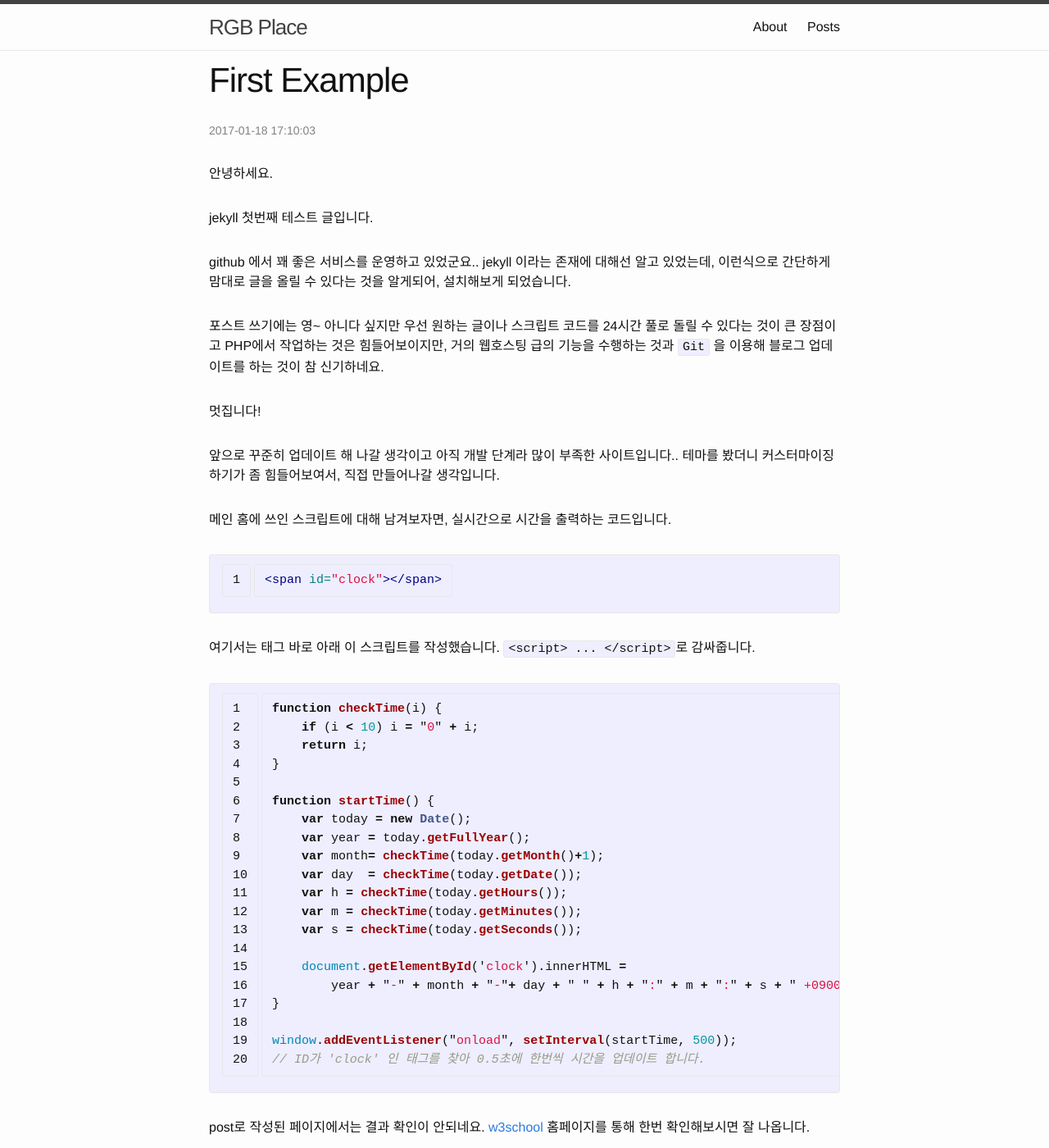
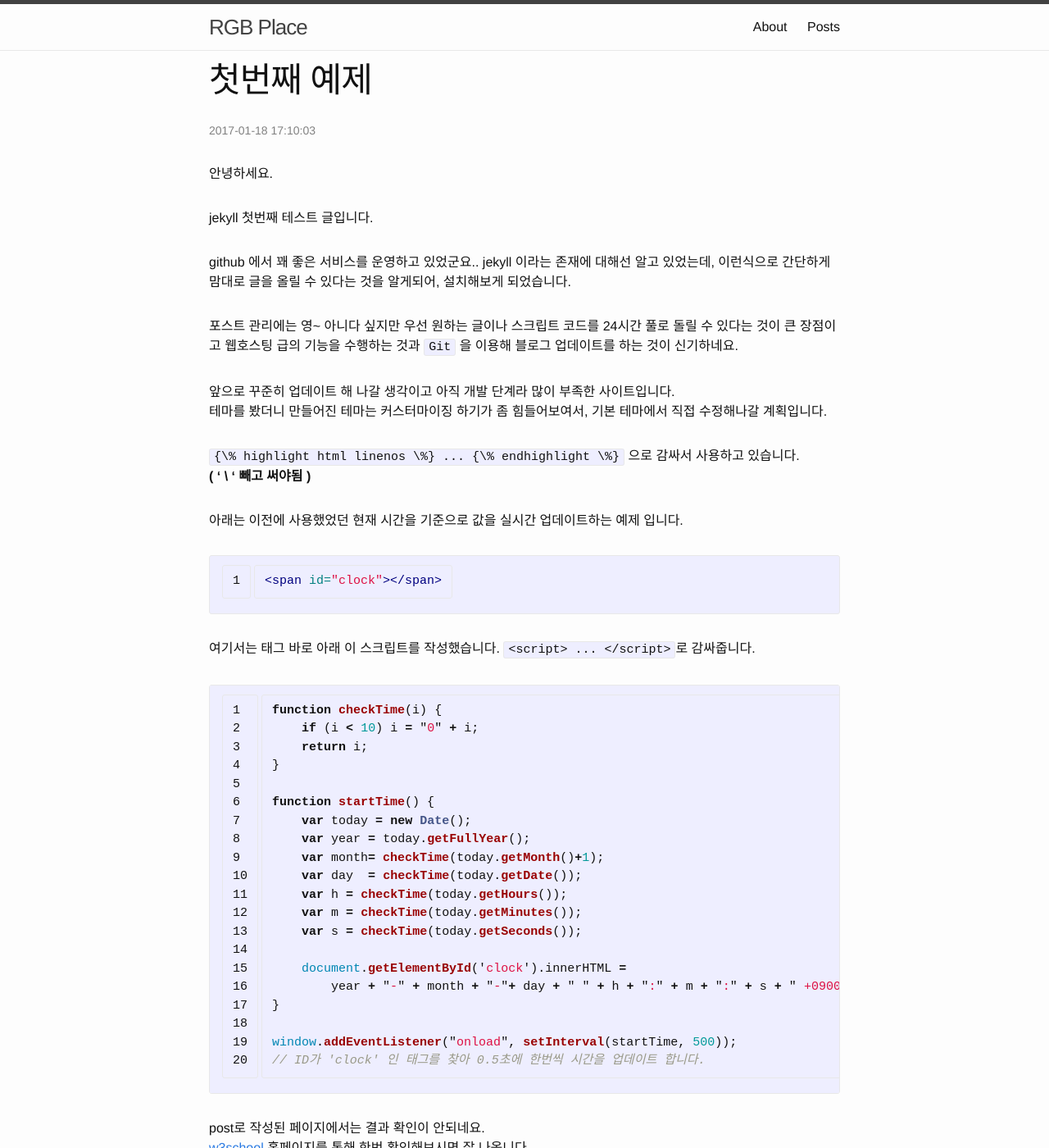
Before and after one commit to 6lueparr0t/about-rgbplace, a Jekyll site: the page built from _posts/example/2017-01-19-첫번째-예제.markdown, in a window 1280 px wide and 1400 px high. Shown: the whole window at 82% size. Built offline with Jekyll 4.4.1, drawn with Linux system fonts in a browser that asks for light colours; nearby versions of some CDN libraries; comment, search, counter and statistics services are not loaded; some of the changed text lies outside the part shown.

Commit message:
auto commit 2017-01-26 00:07:34

```diff
--- a/_layouts/post.html
+++ b/_layouts/post.html
@@ -20,26 +20,17 @@
 관련 글
 </p>
 
+{% for tag in site.categories %}
   <ul class="post-list">
-{% if page.categories contains "start" %}
-	{% for post in site.categories.start %}
-		{% if post.categories contains "start" and post.page_num == page.page_num  %}
-      <li>
-        <a class="post-link" href="{{ post.url | relative_url }}">{{ post.title | escape }}
-          <span class="post-datetime">{{ post.date | date: "%Y-%m-%d" }}</span>
-        </a>
-      </li>
-		{% endif %}
-	{% endfor %}
-{% elsif page.categories contains "example" %}
-	{% for post in site.categories.example %}
-		{% if post.categories contains "example" and post.page_num == page.page_num  %}
-      <li>
-        <a class="post-link" href="{{ post.url | relative_url }}">{{ post.title | escape }}
-          <span class="post-datetime">{{ post.date | date: "%Y-%m-%d" }}</span>
-        </a>
-      </li>
-		{% endif %}
-	{% endfor %}
-{% endif %}
+    {% assign pages_list = tag[1] %}
+    {% for post in pages_list %}
+      {% if post.title != null and post.categories == page.categories %}
+      {% if group == null or group == post.group %}
+      <li><a href="{{ site.url }}{{ post.url }}">{{ post.title }}<span class="entry-date"><time datetime="{{ post.date | date_to_xmlschema }}" itemprop="datePublished">{{ post.date | date: "%B %d, %Y" }}</time></a></li>
+      {% endif %}
+      {% endif %}
+    {% endfor %}
+    {% assign pages_list = nil %}
+    {% assign group = nil %}
   </ul>
+{% endfor %}
--- a/_posts/example/2017-01-19-First-Example.markdown
+++ b/_posts/example/2017-01-19-첫번째-예제.markdown
@@ -1,6 +1,6 @@
 ---
 layout: post
-title:  "First Example"
+title:  "첫번째 예제"
 date:   2017-01-19 02:10:03 +0900
 categories: example
 ---
@@ -11,15 +11,18 @@
 
 github 에서 꽤 좋은 서비스를 운영하고 있었군요.. jekyll 이라는 존재에 대해선 알고 있었는데, 이런식으로 간단하게 맘대로 글을 올릴 수 있다는 것을 알게되어, 설치해보게 되었습니다.
 
-포스트 쓰기에는 영~ 아니다 싶지만 우선 원하는 글이나 스크립트 코드를 24시간 풀로 돌릴 수 있다는 것이 큰 장점이고
-PHP에서 작업하는 것은 힘들어보이지만, 거의 웹호스팅 급의 기능을 수행하는 것과 `Git` 을 이용해 블로그 업데이트를 하는 것이 참 신기하네요.
+포스트 관리에는 영~ 아니다 싶지만 우선 원하는 글이나 스크립트 코드를 24시간 풀로 돌릴 수 있다는 것이 큰 장점이고
+웹호스팅 급의 기능을 수행하는 것과 `Git` 을 이용해 블로그 업데이트를 하는 것이 신기하네요.
 
-멋집니다!
+앞으로 꾸준히 업데이트 해 나갈 생각이고 아직 개발 단계라 많이 부족한 사이트입니다.<br/>
+테마를 봤더니 만들어진 테마는 커스터마이징 하기가 좀 힘들어보여서, 기본 테마에서 직접 수정해나갈 계획입니다.
 
-앞으로 꾸준히 업데이트 해 나갈 생각이고 아직 개발 단계라 많이 부족한 사이트입니다..
-테마를 봤더니 커스터마이징 하기가 좀 힘들어보여서, 직접 만들어나갈 생각입니다.
 
-메인 홈에 쓰인 스크립트에 대해 남겨보자면, 실시간으로 시간을 출력하는 코드입니다.
+`{\% highlight html linenos \%} ... {\% endhighlight \%}` 으로 감싸서 사용하고 있습니다.<br/>
+**( ' \\ ' 빼고 써야됨 )**
+
+아래는 이전에 사용했었던 현재 시간을 기준으로 값을 실시간 업데이트하는 예제 입니다.
+
 
 {% highlight html linenos%}
 <span id="clock"></span>
--- a/_posts/start/2017-01-18-welcome-to-jekyll.markdown
+++ b/_posts/start/2017-01-18-welcome-to-jekyll.markdown
@@ -3,7 +3,6 @@
 title:  "Welcome to Jekyll!"
 date:   2017-01-18 04:37:31 +0900
 categories: start
-page_num : 0
 ---
 You’ll find this post in your `_posts` directory. Go ahead and edit it and re-build the site to see your changes. You can rebuild the site in many different ways, but the most common way is to run `jekyll serve`, which launches a web server and auto-regenerates your site when a file is updated.
 
```
Also changed, not shown: other parts of _posts/example/2017-01-19-첫번째-예제.markdown (+1 -3 lines), _posts/example/2017-01-19-Third-Example.markdown (deleted, +0 -10 lines), _posts/example/2017-01-20-Second-Example.markdown (deleted, +0 -8 lines), _posts/example/2017-01-26-jkeyll-블로그-포스트-초안.markdown (added, +42 -0 lines), _posts/memories/2017-01-23-이-블로그의-첫-번째-기억.markdown (deleted, +0 -48 lines).
